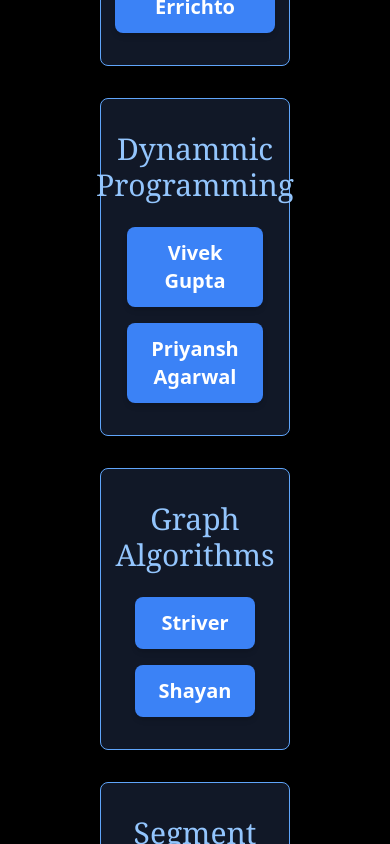
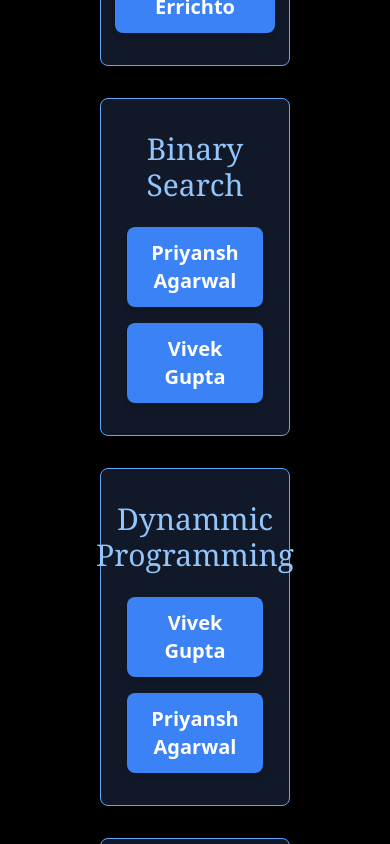
Before and after one commit to niteshsaxena03/The-CP-Sphere-Client, a React (Vite) app: page /cp-learning-resources in a window 390 px wide. Shown: the part 1720-2564 px from the top of the page. Built offline with nearby package versions, Linux system fonts and the light colour scheme; no server answers.

Commit message:
CP Learning page modified

```diff
--- a/src/App.jsx
+++ b/src/App.jsx
@@ -12,7 +12,7 @@ import DiscussionForum from "./pages/DiscussionForum";
 
 import ContactAdmin from "./pages/ContactAdmin";
 import CPLearningResources from "./pages/CPLearningResources";
-import CPPracticeResources from "./pages/CPPracticeResources";
+
 
 function App() {
   return (
@@ -27,7 +27,6 @@ function App() {
       <Route path="/cp-resources" element={<CPResources />} />
       <Route path="/cp-learning-resources" element={<CPLearningResources />} />
       <Route path="/discussion-forum" element={<DiscussionForum />} />
-      <Route path="/practice" element={<CPPracticeResources />} />
       <Route path="/contact-admin" element={<ContactAdmin />} />
     </Routes>
   );
--- a/src/pages/CPLearningResources.jsx
+++ b/src/pages/CPLearningResources.jsx
@@ -67,6 +67,16 @@ const CPLearningResources = () => {
       href: "https://youtu.be/HL5ouhfxlgk?si=QO6utYJVsliGcPKB",
     },
   ];
+  const BinarySearchResources = [
+    {
+      name: "Priyansh Agarwal",
+      href: "https://www.youtube.com/watch?v=TiQ_W2qG3kU",
+    },
+    {
+      name: "Vivek Gupta",
+      href: "https://maang.in/courses/Binary-Search-85?tab=chapters",
+    },
+  ];
 
   const DPResources = [
     {
@@ -93,12 +103,45 @@ const CPLearningResources = () => {
     },
   ];
 
+  const CSES = [
+    {
+      name: "Topic Wise Practice",
+      href: "https://cses.fi/problemset/",
+    },
+  ];
+
+  const askSenior = [
+    {
+      name: "Topic Wise Practice",
+      href: "https://asksenior.in/learn",
+    },
+  ];
+
+  const progVar = [
+    {
+      name: "Topic Wise Practice",
+      href: "https://progvar.fun/problemsets",
+    },
+  ];
+
+  const TLE = [
+    {
+      name: "Rating Wise Practice",
+      href: "https://www.tle-eliminators.com/cp-sheet",
+    },
+  ];
+  const a2OJ = [
+    {
+      name: "Rating Wise Practice",
+      href: "https://earthshakira.github.io/a2oj-clientside/server/Ladders.html",
+    },
+  ];
+
   return (
     <div className="bg-black min-h-screen p-5">
       <Heading title="CP Learning Resources" />
 
       <ResourceCard topic="Bit Manipulation" resources={bitsResources} />
-
       <ResourceCard topic="Prefix Sum" resources={prefixSumResources} />
       <ResourceCard topic="Number Theory" resources={numberTheoryResources} />
 
@@ -108,6 +151,7 @@ const CPLearningResources = () => {
       />
 
       <ResourceCard topic="Greedy Algorithms" resources={greedyAlgoResources} />
+      <ResourceCard topic="Binary Search" resources={BinarySearchResources} />
       <ResourceCard topic="Dynammic Programming" resources={DPResources} />
       <ResourceCard
         topic="Graph Algorithms"
@@ -115,6 +159,13 @@ const CPLearningResources = () => {
       />
       <ResourceCard topic="Segment Trees" resources={segmentTreeResources} />
       <ResourceCard topic="Trees" resources={TreeResources} />
+
+      <Heading title="CP Practice Resources" />
+      <ResourceCard topic="CSES" resources={CSES} />
+      <ResourceCard topic="ProgVar" resources={progVar} />
+      <ResourceCard topic="TLE 31" resources={TLE} />
+      <ResourceCard topic="Ask Senior" resources={askSenior} />
+      <ResourceCard topic="A2OJ" resources={a2OJ} />
     </div>
   );
 };
--- a/src/pages/CPPracticeResources.jsx
+++ /dev/null
@@ -1,6 +0,0 @@
-const CPPracticeResources = () => {
-  return (
-    <div>CPPracticeResources</div>
-  )
-}
-export default CPPracticeResources
--- a/src/pages/HomePage.jsx
+++ b/src/pages/HomePage.jsx
@@ -35,12 +35,7 @@ const HomePage = () => {
         "Access a variety of Competitive Programming resources. These resources will bolster your understanding and application of CP concepts.",
       route: "/cp-learning-resources",
     },
-    {
-      title: "CP Practice Resources",
-      description:
-        "Explore CP Practice Resources for a collection of diverse practice questions. Strengthen your competitive programming skills and improve your problem-solving abilities with challenging exercises.",
-      route: "/practice",
-    },
+
     {
       title: "Discussion Forum",
       description:
@@ -70,7 +65,7 @@ const HomePage = () => {
       </div>
 
       {/* Card Grid */}
-      <div className="grid grid-cols-1 md:grid-cols-2 gap-6 w-full max-w-4xl">
+      <div className="grid grid-cols-1  gap-6 w-full max-w-4xl">
         {cardData.map((card, index) => (
           <CardComponent
             key={index}
```
